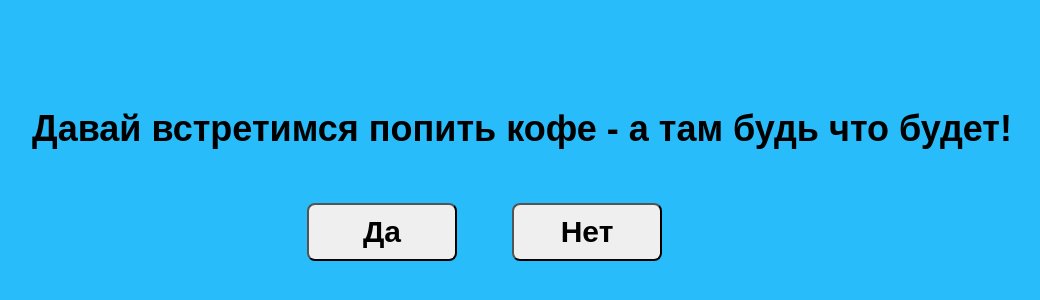
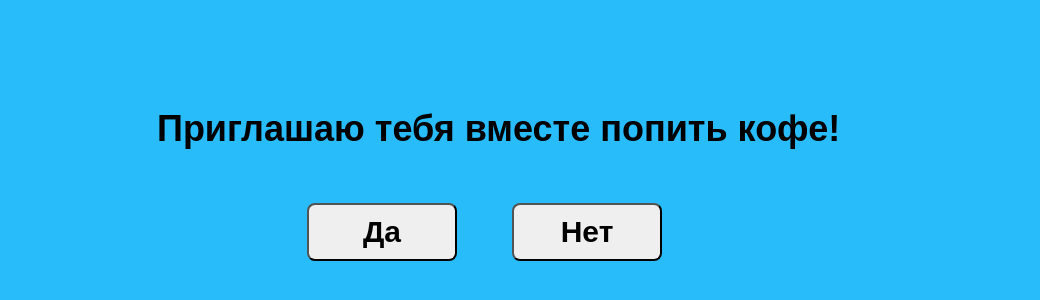
Before and after one commit to BocharovAleksandr/BocharovAleksandr.github.io, a plain HTML site: page index.html in a window 1280 px wide. Shown: the part 50-350 px from the top of the page, without its empty margins (148-1188 px from the left). Drawn offline with nearby package versions, Linux system fonts and the light colour scheme.

Commit message:
Add files via upload

```diff
--- a/index.html
+++ b/index.html
@@ -85,8 +85,8 @@ body
 {
  position:relative;
  top:150px;
- left:40px;
- width:1000px;
+ left:165px;
+ width:700px;
  font-size:36px;
  font-weight:bold;
  font-family:arial;
@@ -143,7 +143,7 @@ body
 
 <div id="main">
 
-  <div id="text_1">Давай встретимся попить кофе - а там будь что будет!</div>
+  <div id="text_1">Приглашаю тебя вместе попить кофе!</div>
   <div id="text_2">Я почему-то был уверен, что ты согласишься! :-)</div>
 
   <div id="button_box_1" class="button_box_size">
```
